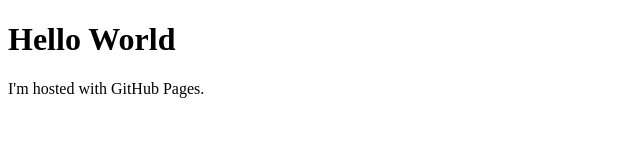
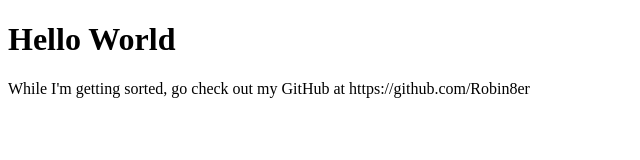
Before and after one commit to Robin8er/robin8er.github.io, a plain HTML site: page index.html in a window 1280 px wide. Shown: the whole page, without its empty margins (0-640 px from the left). Drawn offline with Linux system fonts and the light colour scheme.

Commit message:
Update index.html
Edited description of main page - temporary.

```diff
--- a/index.html
+++ b/index.html
@@ -2,6 +2,6 @@
 <html>
 <body>
 <h1>Hello World</h1>
-<p>I'm hosted with GitHub Pages.</p>
+<p>While I'm getting sorted, go check out my GitHub at https://github.com/Robin8er</p>
 </body>
 </html>
```
